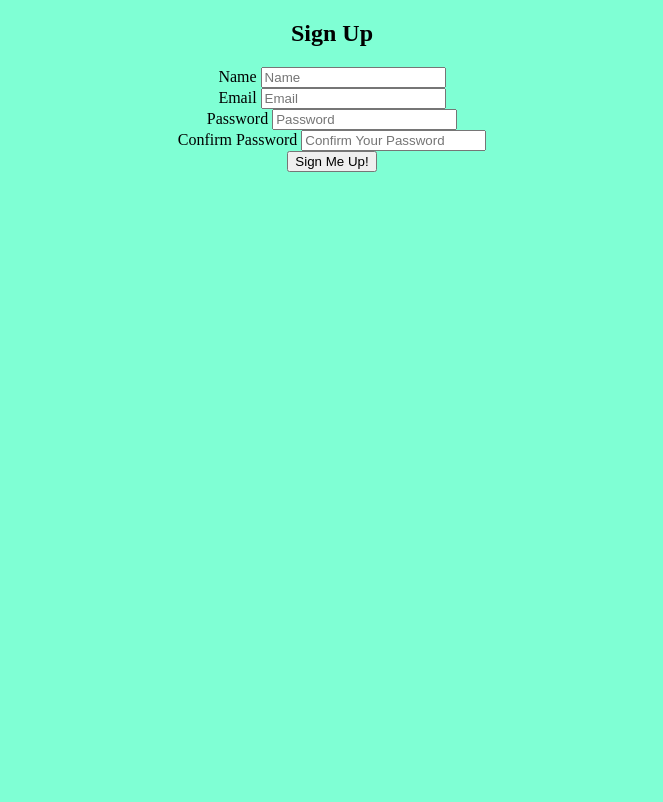
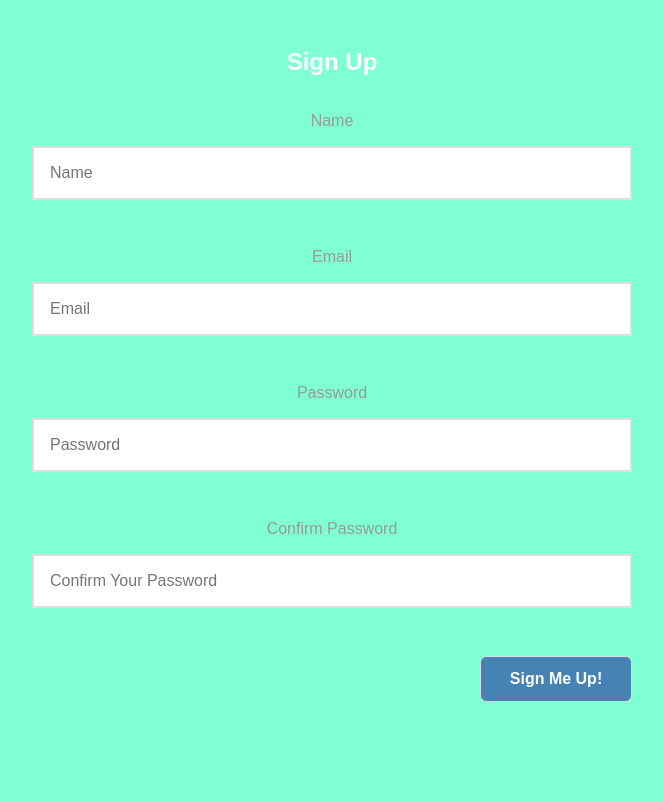
Before and after one commit to azamatbaiyzbekov/Todo-Web-Application, a Node server app: template views/accounts/signup.ejs in a window 1280 px wide. Shown: the whole page, without its empty margins (308-971 px from the left). Before the commit the page ends 172 px from the top, so only its background shows below. Run offline with Node 20, Linux system fonts and the light colour scheme; the template is opened without the code that fills it, so the values that code supplies are empty; some libraries are stand-ins or nearby versions.

```diff
--- a/controllers/index.js
+++ b/controllers/index.js
@@ -1,4 +1,5 @@
 module.exports = {
     accountsCtrl: require('./accountsCtrl'),
-    usersCtrl: require('./accountsCtrl'),
+    // usersCtrl: require('./usersCtrl'),
+    profileCtrl: require('./profileCtrl'),
 }
--- a/package.json
+++ b/package.json
@@ -9,9 +9,11 @@
   "author": "Maekella Chung, Aza",
   "license": "ISC",
   "dependencies": {
+    "bcrypt": "^3.0.6",
     "body-parser": "^1.19.0",
     "ejs": "^2.6.2",
     "express": "^4.17.1",
+    "express-session": "^1.16.2",
     "mongoose": "^5.6.5"
   }
 }
--- a/public/scripts/app.js
+++ b/public/scripts/app.js
@@ -1,4 +1 @@
-console.log('hello world!');
-
-const navLinks = document.querySelector('nav ul');
-const form = document.querySelector('form');
+console.log('Public');
--- a/public/styles/main.css
+++ b/public/styles/main.css
@@ -1,4 +1,122 @@
+* {
+  box-sizing: border-box;
+  padding: 0;
+  margin: 0;
+  outline: 0;
+}
+
 body {
+
   background-color: aquamarine;
   text-align: center;
+  font-family: sans-serif;
+  margin-bottom: 100px;
 }
+
+h1, h2 {
+  margin-bottom: 1.5em;
+  color: white;
+}
+
+label {
+  display: block;
+  margin-bottom: 1em;
+  font-size: 1em;
+  color: #999;
+}
+
+input {
+  width: 100%;
+  padding: 1em;
+  font-size: 1em;
+  line-break: 1.6;
+  border: 2px solid #ddd;
+}
+
+input[type="submit"] {
+  background: steelblue;
+  width: auto;
+  padding: .8em 1.8em;
+  font-size: 1em;
+  color: #fff;
+  font-weight: 600;
+  border: 1px solid #ddd;
+  border-radius: .4em;
+  float: right;
+  cursor: pointer;
+  box-shadow: none;
+}
+
+/* LAYOUT */
+
+.container {
+  max-width: 1200px;
+  margin: 0 auto 3em;
+  overflow: hidden;
+}
+
+.login, .signup {
+  max-width: 600px;
+  margin: 3em auto;
+}
+
+.form-group {
+  width: 100%;
+  margin-bottom: 3em;
+  overflow: hidden;
+}
+
+/* Nav */
+
+nav {
+  background-color: #ddd;
+  width: 100%;
+  padding: 0 5%;
+  color: #444;
+  margin-bottom: 40px;
+  overflow: hidden;
+}
+
+nav ul {
+  /* font-size: 0; */
+  float: right;
+}
+
+nav li {
+  list-style-type: none;
+  display: inline-block;
+  font-size: 1em;
+}
+
+nav li a {
+  display: block;
+  padding: 20px 25px;
+  text-decoration: none;
+  color: #444;
+}
+
+li.active a, nav li:hover a {
+  text-decoration: none;
+  color: #ddd;
+  background: #444;
+}
+
+/* Messages */
+
+.alert.error:first-of-type {
+  margin: -30px auto 10px;
+}
+
+.alert.error {
+  background-color: #f8d7da;
+  max-width: 680px;
+  padding: 20px;
+  margin: 0 auto 10px;
+  border: 1px solid #f5c6cb;
+  border-radius: 4px;
+  color: #721c24;
+}
+
+.alert .container {
+  margin: 0 auto;
+}
--- a/routes/index.js
+++ b/routes/index.js
@@ -1,4 +1,5 @@
 module.exports = {
     accounts: require('./accounts'),
     views: require('./views'),
+    profile: require('./profile'),
 }
--- a/routes/views.js
+++ b/routes/views.js
@@ -6,7 +6,6 @@ const path = require('path');
 // Middleware
 router.use(express.static(path.join(__dirname, `../public`)));
 
-
 router.get('/', (req, res) => {
 	res.sendFile(path.join(__dirname, `../views/index.html`));
 	res.render('index');
--- a/server.js
+++ b/server.js
@@ -29,6 +29,12 @@ app.use('/', routes.views);
 // Accounts Route
 app.use('/accounts', routes.accounts);
 
+// Profile Route
+// app.use('/profile', routes.profile);
+
+// User Route
+// app.use('/users', routes.users);
+
 // SECTION : Root Route via routes
 
 
```
Also changed, not shown: controllers/accountsCtrl.js (+56 -32 lines), controllers/profileCtrl.js (added, +19 -0 lines), controllers/usersCtrl.js (+35 -14 lines), routes/accounts.js (+2 -5 lines), routes/profile.js (added, +7 -0 lines), routes/users.js (added, +11 -0 lines), 1 other file.
